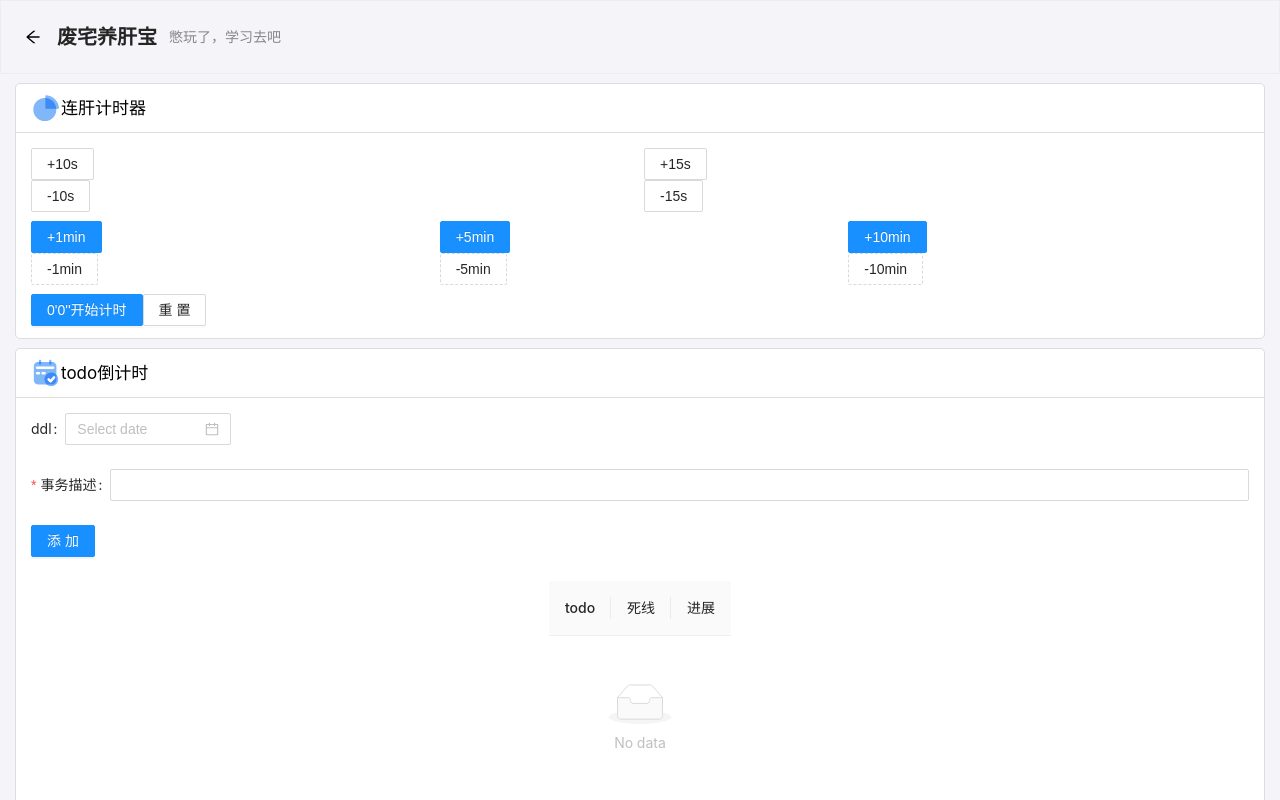
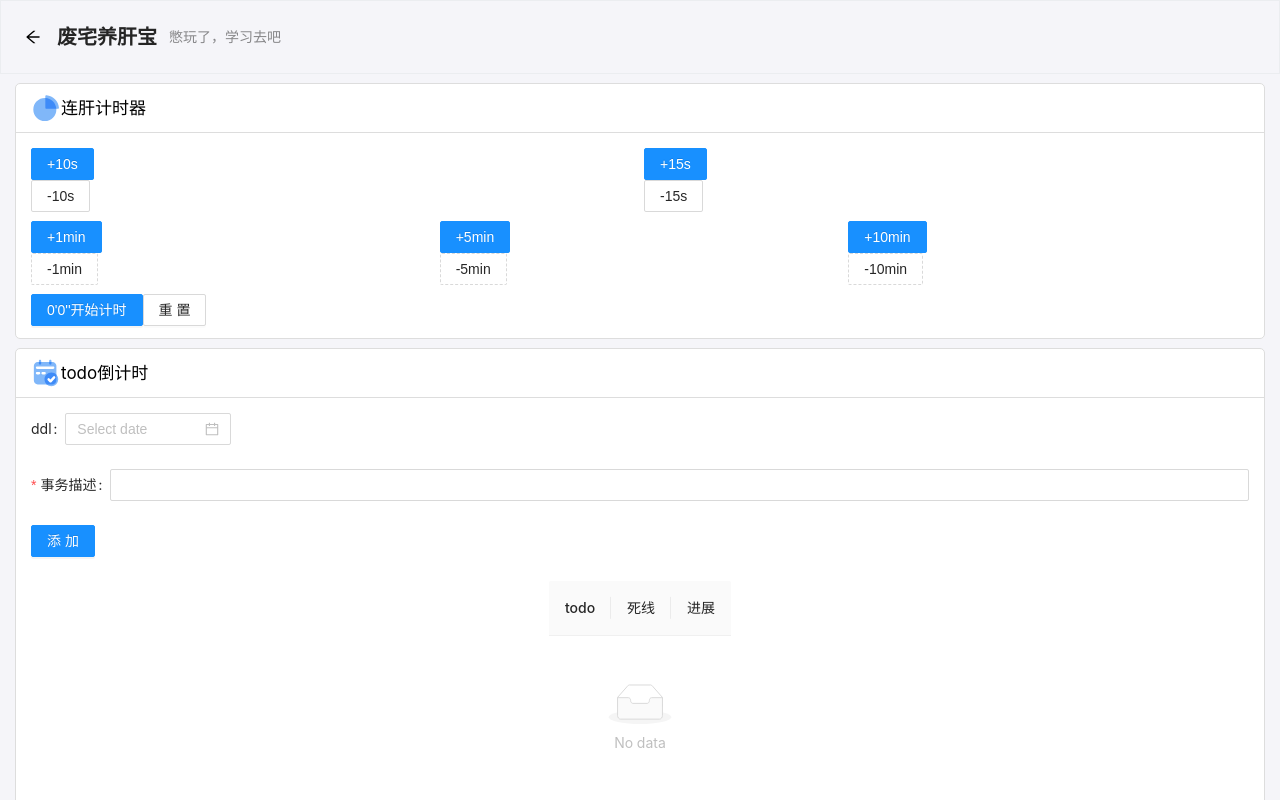
Before and after one commit to shumil573/arrangement.github.io, a React app: page / in a window 1280 px wide. Shown: the top 800 px of the page. Built offline with nearby package versions, Linux system fonts and the light colour scheme.

Commit message:
build过的有记记忆版本 重新add

```diff
--- a/src/index.js
+++ b/src/index.js
@@ -13,6 +13,7 @@ function PlusSec(props) {
   return (
     <Button
       onClick={props.onClick}
+      type="primary"
     >
       +{props.value}s
     </Button>
```
Also changed, not shown: 24 other files (tests, documents, lock files or other folders).
